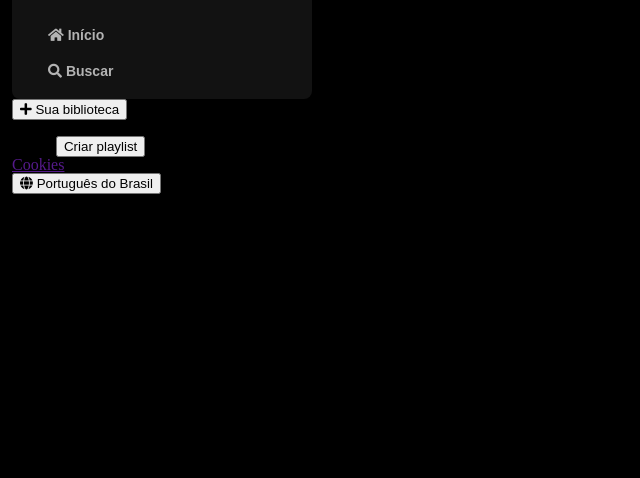
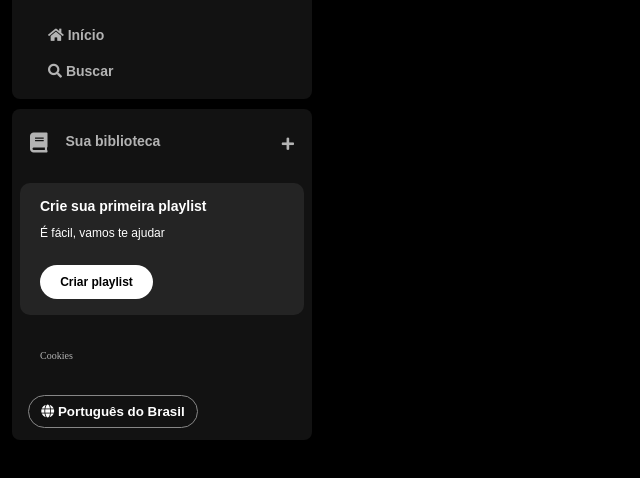
Before and after one commit to Jcsner/spotify-imersao-alura, a plain HTML site: page index.html in a window 1280 px wide. Shown: the part 74-552 px from the top of the page, without its empty margins (0-640 px from the left). Drawn offline with Linux system fonts and the light colour scheme.

Commit message:
Estilizando a sidebar

```diff
--- a/index.html
+++ b/index.html
@@ -38,7 +38,7 @@
         <div class="library">
             <div class="library__content">
                 <button class="library__button">
-                    <span class="fa fas fa-plus"></span>
+                    <span class="fa fas fa-book"></span>
                     <span>Sua biblioteca</span>
                 </button>
                 <span class="fa fa-plus"></span>
@@ -56,7 +56,7 @@
                 <a href="">Cookies</a>
             </div>
             <div class="languages">
-                <button class="languages_nbutton">
+                <button class="languages__button">
                     <span class="fa fa-globe"></span>
                     <span>Português do Brasil</span>
                 </button>
--- a/style.css
+++ b/style.css
@@ -49,3 +49,126 @@ h1{
     font-size: 14px;
     font-family: "DM Sans", sans-serif;
 }
+
+.library{
+    background-color: #121212;
+    border-radius: 8px;
+    display: flex;
+    justify-content: space-between;
+    flex-direction: column;
+    padding: 4px 8px;
+    color: #b3b3b3;
+    font-weight: 600;
+    font-size: 14px;
+    margin-top: 10px;
+}
+
+.library .library__content{
+    display: flex;
+    justify-content: space-between;
+}
+
+.library .library__button{
+    display: flex;
+    margin-right: 10px;
+    color: #b3b3b3;
+    background-color: transparent;
+    border: 0;
+    font-size: 14px;
+    font-weight: 700;
+    font-family: "DM Sans", sans-serif;
+    text-align: center;
+    text-decoration: none;
+    text-transform: none;
+    padding: 20px 10px;
+}
+
+.library .library__button .fa{
+    font-size: 20px;
+    margin-right: 10px;
+    font-weight: 300;
+    padding-right: 8px;
+}
+
+.library .library__content .fa-plus{
+    margin: 24px 10px;
+}
+
+.section-playlist{
+    display: flex;
+    align-items: flex-start;
+    justify-content: space-between;
+    gap: 20px;
+    background-color: #242424;
+    color: #b3b3b3;
+    font-weight: 600;
+    font-size: 14px;
+    margin: 8px 0;
+    padding: 16px 20px;
+    border-radius: 10px;
+}
+
+.section-playlist .section-playlist__content{
+    display: flex;
+    flex-direction: column;
+}
+
+.section-playlist__content .text{
+    padding-bottom: 14px;
+    color: #fff;
+    font-family: "DM Sans", sans-serif;
+}
+
+.section-playlist__content .title{
+    font-weight: 700;
+}
+
+.section-playlist__content .subtitle{
+    font-weight: 500;
+    font-size: 12px;
+}
+
+.section-playlist__content .section-playlist__button{
+    display: flex;
+    justify-content: center;
+    background: #fff;
+    color: #000;
+    border-radius: 20px;
+    font-size: 12px;
+    font-weight: 700;
+    font-family: "DM Sans", sans-serif;
+    text-decoration: none;
+    text-transform: none;
+    padding: 10px;
+    margin-top: 12px;
+    border: 0;
+    width: 113px;
+}
+
+.sidebar .cookies{
+    margin: 25px 20px;
+}
+
+.sidebar .cookies a{
+    color: #b3b3b3;
+    font-weight: 500;
+    font-size: 10px;
+    text-decoration: none;
+}
+
+.sidebar .cookies a:hover{
+    text-decoration: underline;
+}
+
+.languages .languages__button{
+    align-items: center;
+    background-color: transparent;
+    border: 1px solid #878787;
+    border-radius: 25px;
+    color: #fff;
+    font-weight: bold;
+    cursor: pointer;
+    width: 170px;
+    margin: 8px;
+    padding: 8px;
+}
```
